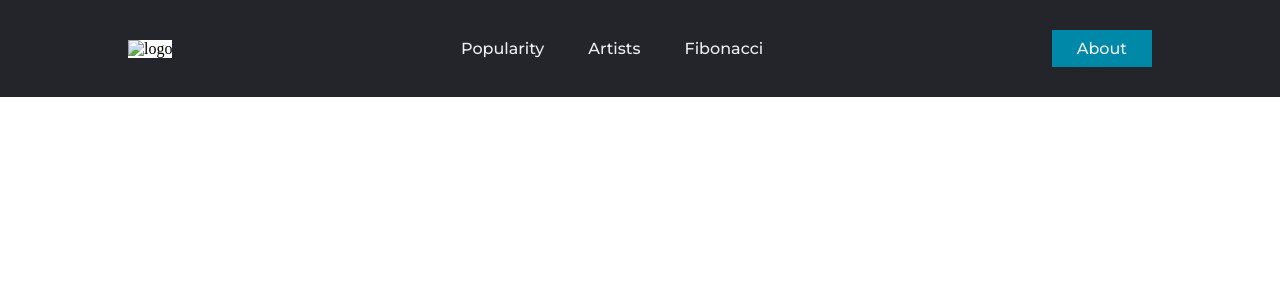
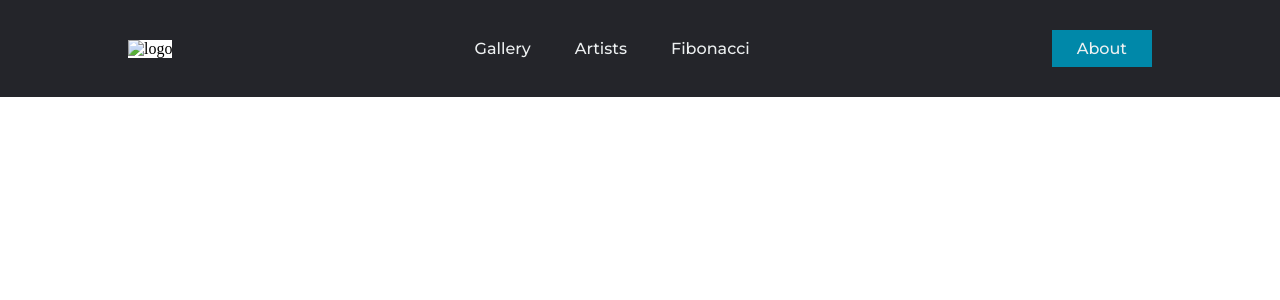
Before and after one commit to vivianknee/Sorting-Algoritm-Museum, a Jekyll site: the page built from artists.md, in a window 1280 px wide. Shown: the top 300 px of the page. Built offline with Jekyll 4.4.1, drawn with Linux system fonts in a browser that asks for light colours.

Commit message:
nav done

```diff
--- a/_includes/avk_head.html
+++ b/_includes/avk_head.html
@@ -11,9 +11,9 @@
             <img class="logo" scr="images/logo.svg" alt="logo">
             <nav>
                 <ul class="nav_links">
-                    <li class="nav_list"><a class="nav_a" href="#">Popularity</a></li>
-                    <li class="nav_list"><a class="nav_a" href="#">Artists</a></li>
-                    <li class="nav_list"><a class="nav_a" href="#">Fibonacci</a></li>
+                    <li class="nav_list"><a class="nav_a" href="{{ site.baseurl }}/ArtGallery">Gallery</a></li>
+                    <li class="nav_list"><a class="nav_a" href="{{ site.baseurl }}/Artists">Artists</a></li>
+                    <li class="nav_list"><a class="nav_a" href="{{ site.baseurl }}/ArtGenerator">Fibonacci</a></li>
                 </ul>
             </nav>
             <a class="about" href="#"><button class="nav_button">About</button></a>
--- a/artists.md
+++ b/artists.md
@@ -1,7 +1,7 @@
 ---
 layout: none
-permalink: /artists/
-title: artists
+permalink: /Artists/
+title: Artists
 ---
 
 {%- include avk_head.html -%}
```
Also changed, not shown: art_generator.md (+0 -1 lines).
